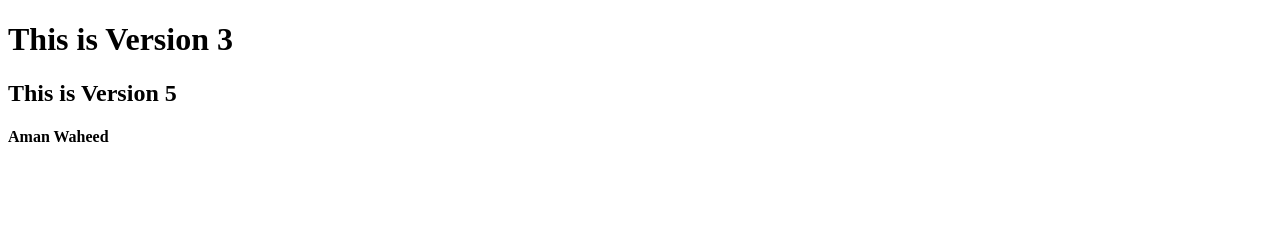
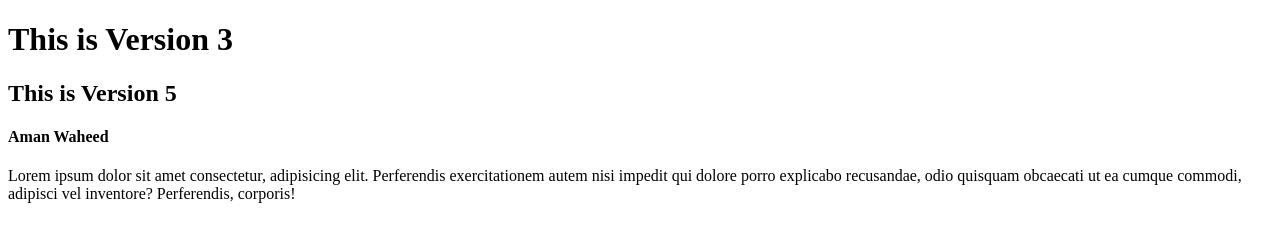
Before and after one commit to amanwaheed61/myrepo, a plain HTML site: page index.html in a window 1280 px wide. Drawn offline with Linux system fonts and the light colour scheme.

Commit message:
lorem added

```diff
--- a/index.html
+++ b/index.html
@@ -13,6 +13,7 @@
     <h2>This is Version 5</h2>
 
     <h4>Aman Waheed</h4>
+    Lorem ipsum dolor sit amet consectetur, adipisicing elit. Perferendis exercitationem autem nisi impedit qui dolore porro explicabo recusandae, odio quisquam obcaecati ut ea cumque commodi, adipisci vel inventore? Perferendis, corporis!
 
 </body>
 </html>
```
